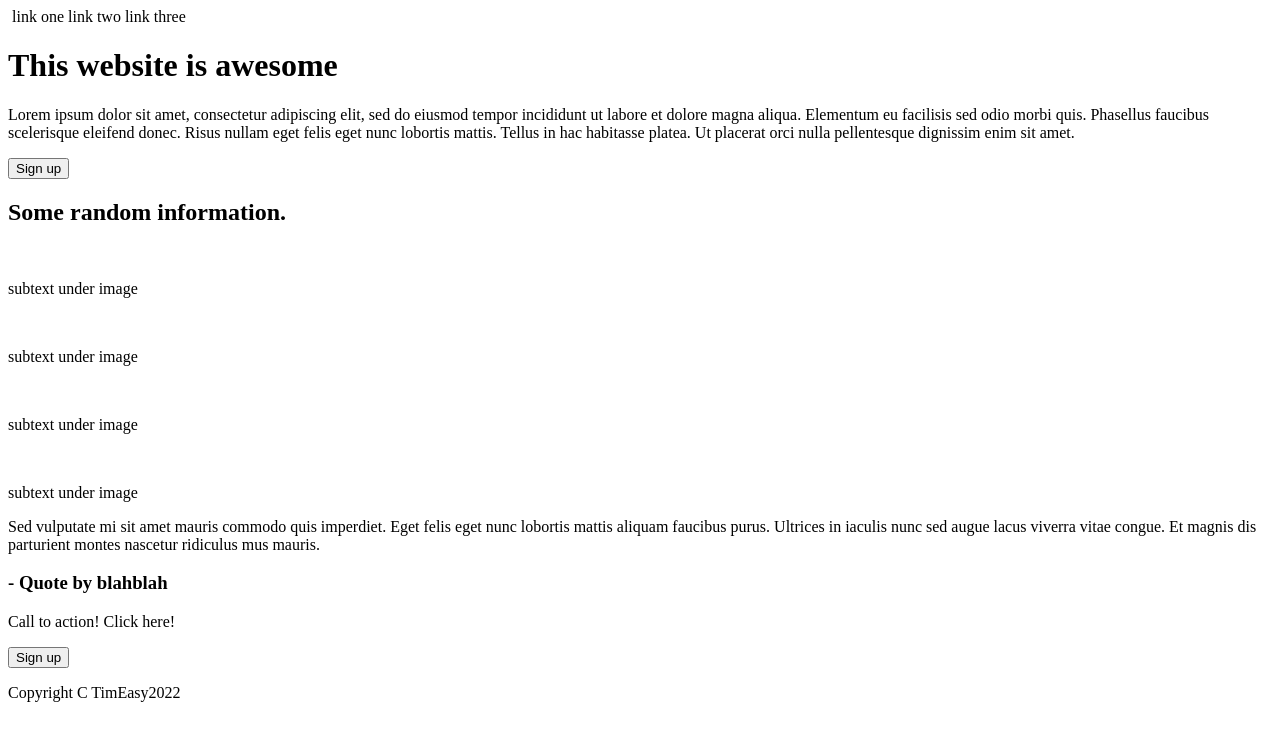
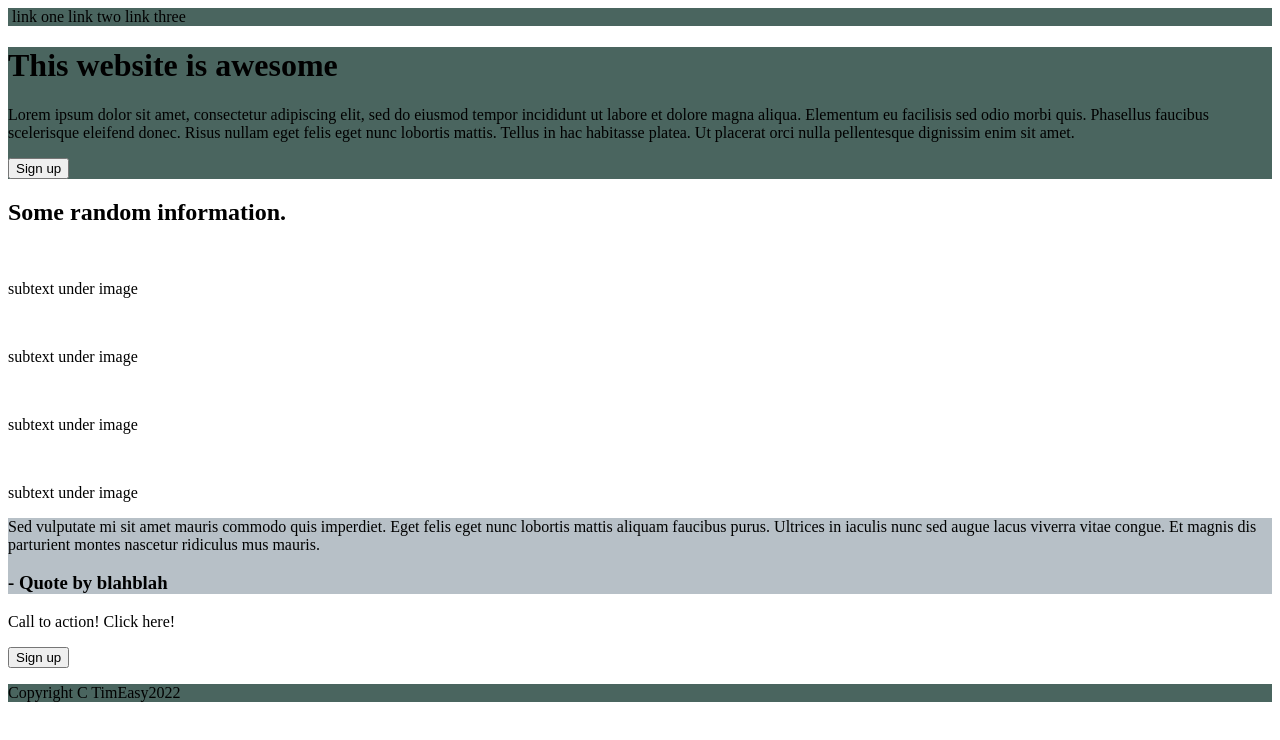
Before and after one commit to TimEazy/Landing-Page, a plain HTML site: page index.html in a window 1280 px wide. Drawn offline with Linux system fonts and the light colour scheme.

Commit message:
Add CSS sheet and basic colour

```diff
--- a/index.html
+++ b/index.html
@@ -5,6 +5,7 @@
     <meta http-equiv="X-UA-Compatible" content="IE=edge">
     <meta name="viewport" content="width=device-width, initial-scale=1.0">
     <title>Dave.web</title>
+    <link rel="stylesheet" href="style.css">
 </head>
 <body>
     <div class="header">
--- /dev/null
+++ b/style.css
@@ -0,0 +1,20 @@
+.body {
+    display: flex;
+    flex-direction: column;
+    flex: 1;
+}
+.header {
+    background-color: rgb(74, 101, 95);
+}
+
+.hero {
+    background-color: rgb(74, 101, 95);
+}
+
+.quote {
+    background-color: rgb(183, 192, 199);
+}
+
+.footer {
+    background-color: rgb(74, 101, 95);
+}
```
Also changed, not shown: 1 other file.
